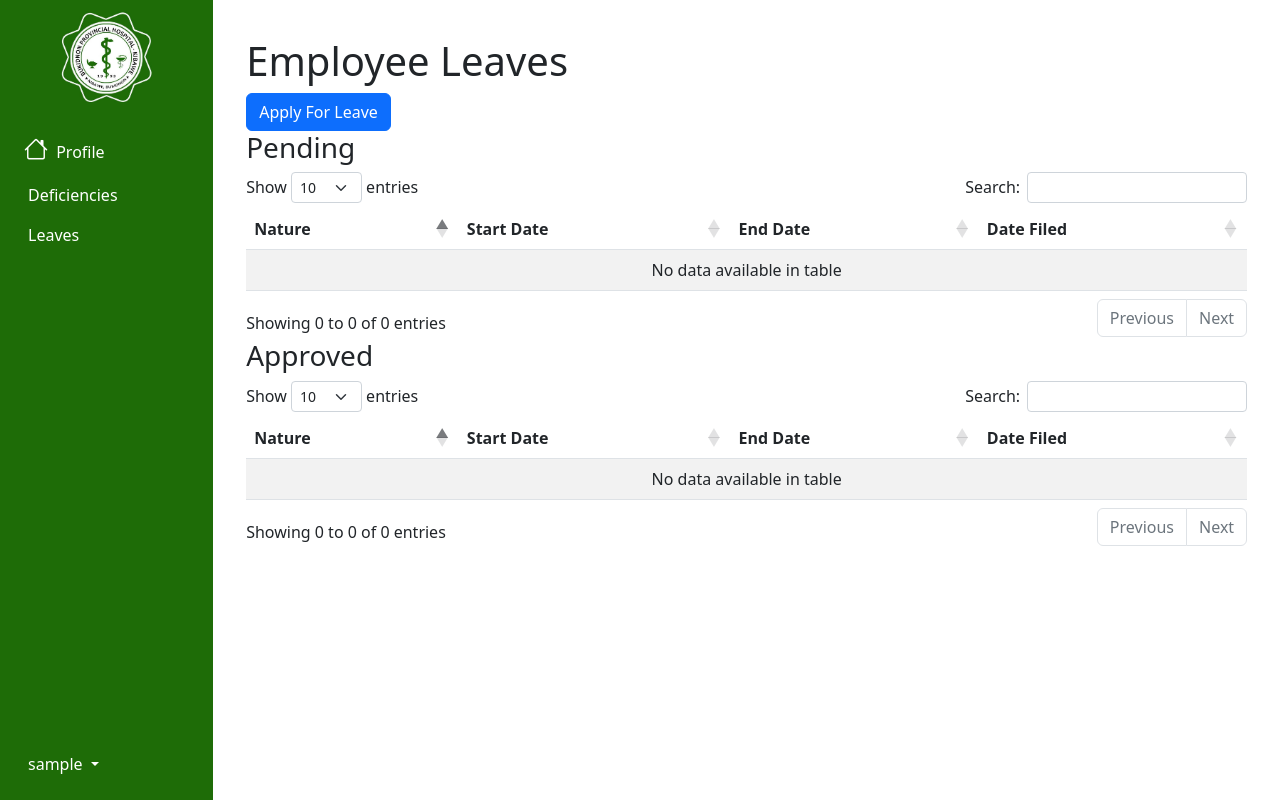
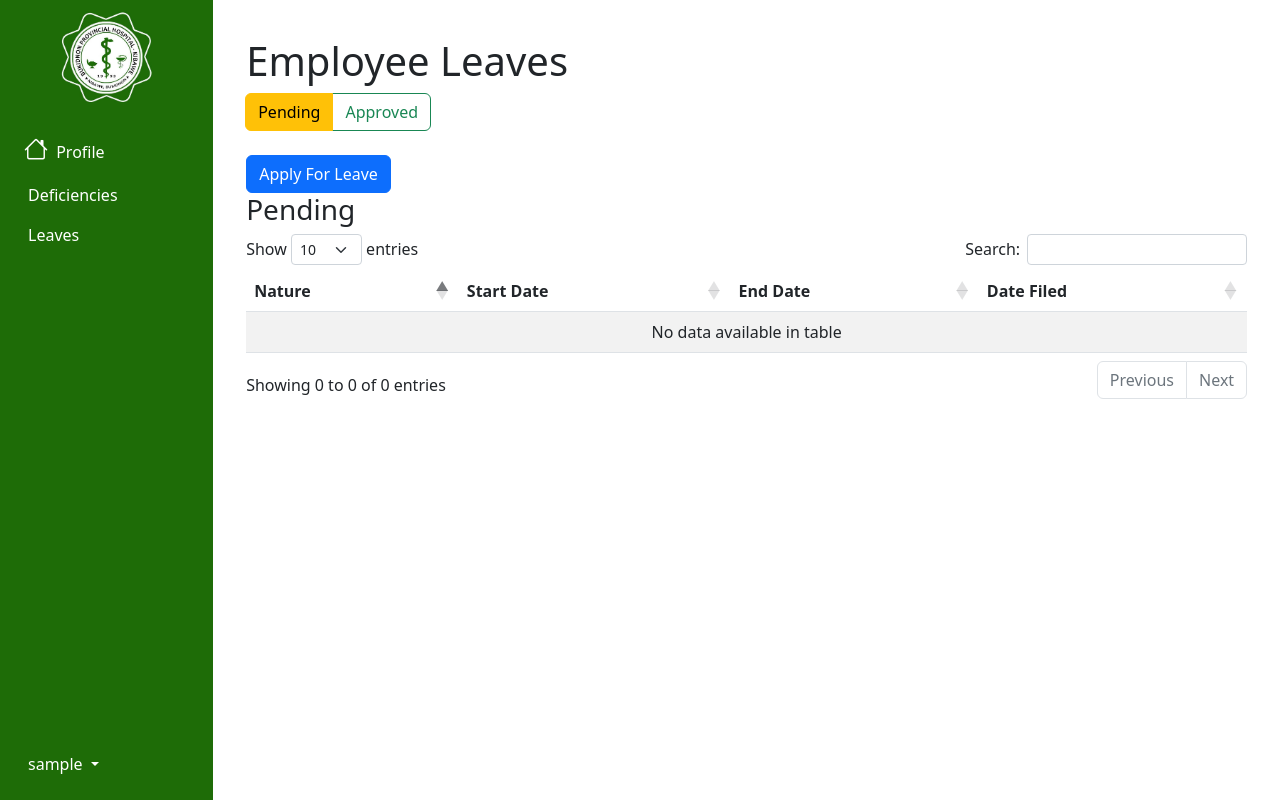
Before and after one commit to patd0tjs/hrltms, a CodeIgniter app: page /hrmis/leaves in a window 1280 px wide. Run offline with CodeIgniter, Linux system fonts and the light colour scheme; a user stored in the database is signed in; data comes from the database, SQL or seed files in the repository; some libraries are stand-ins or nearby versions.

Commit message:
leave tabs

```diff
--- a/application/views/pages/leaves.php
+++ b/application/views/pages/leaves.php
@@ -1,3 +1,15 @@
+<div class="btn-group" role="group" aria-label="Basic radio toggle button group">
+  <input type="radio" class="btn-check" name="btnradio" id="btnradio1" autocomplete="off" onclick="showPending()" checked>
+  <label class="btn btn-outline-warning" for="btnradio1">Pending</label>
+
+  <input type="radio" class="btn-check" name="btnradio" id="btnradio2" autocomplete="off" onclick="showApproved()">
+  <label class="btn btn-outline-success" for="btnradio2">Approved</label>
+</div>
+
+<br>
+<br>
+
+<div id="pending_section">
   <!-- Button trigger modal -->
   <button type="button" class="btn btn-primary" data-bs-toggle="modal" data-bs-target="#exampleModal">
     Apply For Leave
@@ -91,7 +103,9 @@
           <?php endforeach ?>
       </tbody>
   </table>
+</div>
 
+<div id="approved_section" style="display: none">
   <h3>Approved</h3>
   <table id='approved' class="table table-striped" style="width: 100%">
       <thead>
@@ -126,6 +140,10 @@
           <?php endforeach ?>
       </tbody>
   </table>
+</div>
+
+
+
 <script>
 $(document).ready(function () {
   $('#pending').DataTable();
@@ -148,4 +166,19 @@ function others(){
   }
 }
 
+function showPending(){
+  let pending = document.getElementById("pending_section").style;
+  let approved = document.getElementById("approved_section").style;
+
+  pending.display = "block";
+  approved.display = "none";
+}
+
+function showApproved(){
+  let pending = document.getElementById("pending_section").style;
+  let approved = document.getElementById("approved_section").style;
+
+  pending.display = "none";
+  approved.display = "block";
+}
 </script>
```
Also changed, not shown: application/views/pages/admin/leaves.php (+35 -1 lines). Lines whose indentation alone changed are shown as unchanged.
